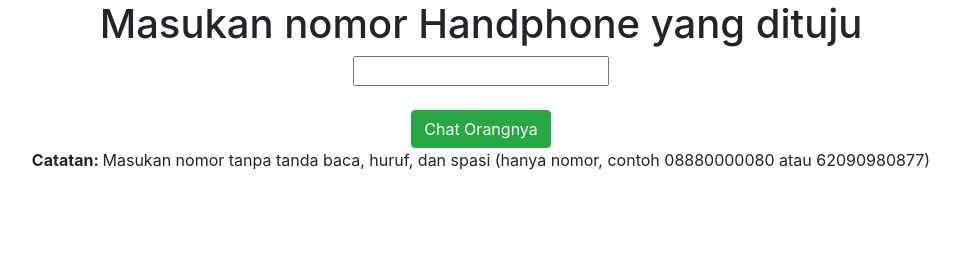
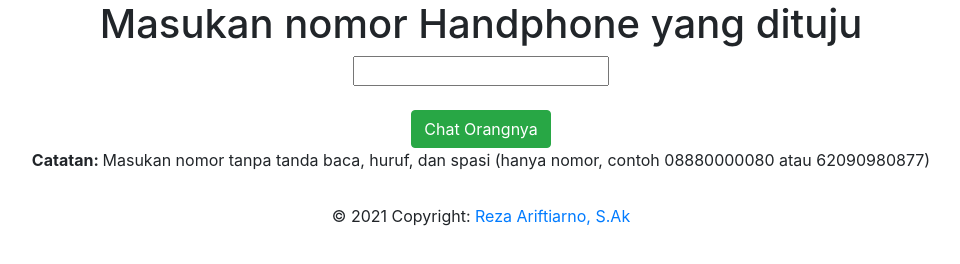
Before and after one commit to rezaariftiarno/qwa, a plain HTML site: page index.html in a window 1280 px wide. Shown: the whole page, without its empty margins (159-1119 px from the left). Drawn offline with nearby package versions, Linux system fonts and the light colour scheme.

Commit message:
Update index.html

```diff
--- a/index.html
+++ b/index.html
@@ -3,7 +3,7 @@
 <head>
     <meta charset="UTF-8">
     <meta name="viewport" content="width=device-width, initial-scale=1.0">
-    <title>Tes Whatsapp</title>
+    <title>Quick Chat Whatsapp</title>
     <link rel="stylesheet" href="https://stackpath.bootstrapcdn.com/bootstrap/4.3.1/css/bootstrap.min.css" integrity="sha384-ggOyR0iXCbMQv3Xipma34MD+dH/1fQ784/j6cY/iJTQUOhcWr7x9JvoRxT2MZw1T" crossorigin="anonymous">
     <script>
         function input(){
@@ -32,5 +32,11 @@
             <p><strong>Catatan: </strong>Masukan nomor tanpa tanda baca, huruf, dan spasi (hanya nomor, contoh 08880000080 atau 62090980877)</p>
         </div>
     </div>
+    <footer>
+  <!-- Copyright -->
+	    <div class="footer-copyright text-center py-3">© <script type="text/javascript">var d= new Date(); var y= d.getFullYear(); document.write(`${y}`);</script> Copyright:
+            <a href="http://rezaariftiarno.my.id/" target="blank">Reza Ariftiarno, S.Ak</a>
+        </div>
+    </footer>
 </body>
 </html>
```
